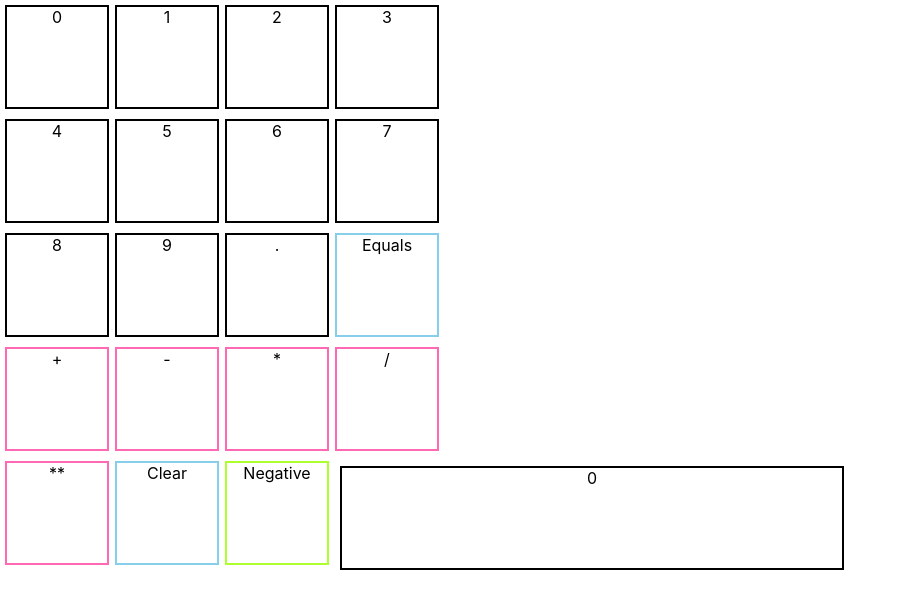
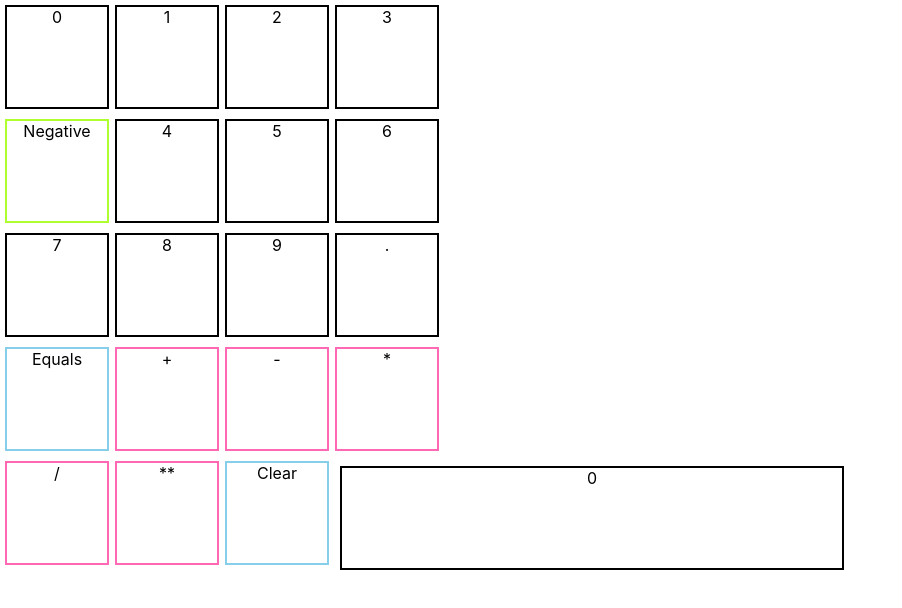
Before and after one commit to amara-j/calculator, a React (Create React App) app: page / in a window 1280 px wide. Shown: the top 608 px of the page, without its empty margins (0-902 px from the left). Built offline with nearby package versions, Linux system fonts and the light colour scheme.

Commit message:
add id prop to Button component so individual buttons can be moved & styled

```diff
--- a/src/App.css
+++ b/src/App.css
@@ -36,6 +36,8 @@
   width: 100px;
   height: 100px;
   margin: 5px 5px 5px 5px;
+  grid-column: 1 / 2;
+  grid-row: 2 / 3;
 }
 
 .resultContainer {
--- a/src/Button.js
+++ b/src/Button.js
@@ -2,7 +2,11 @@ import React from "react";
 
 const Button = (props) => {
   return (
-    <div className={props.containerClassName} onClick={props.onClick}>
+    <div
+      className={props.containerClassName}
+      id={props.containerID}
+      onClick={props.onClick}
+    >
       {props.display}
     </div>
   );
--- a/src/Calculator.js
+++ b/src/Calculator.js
@@ -106,6 +106,7 @@ function Calculator() {
           key={i}
           display={i}
           containerClassName={"numberContainer"}
+          containerID={`number${i}Container`}
           onClick={() => {
             numberButtonOnClick(i);
           }}
```
